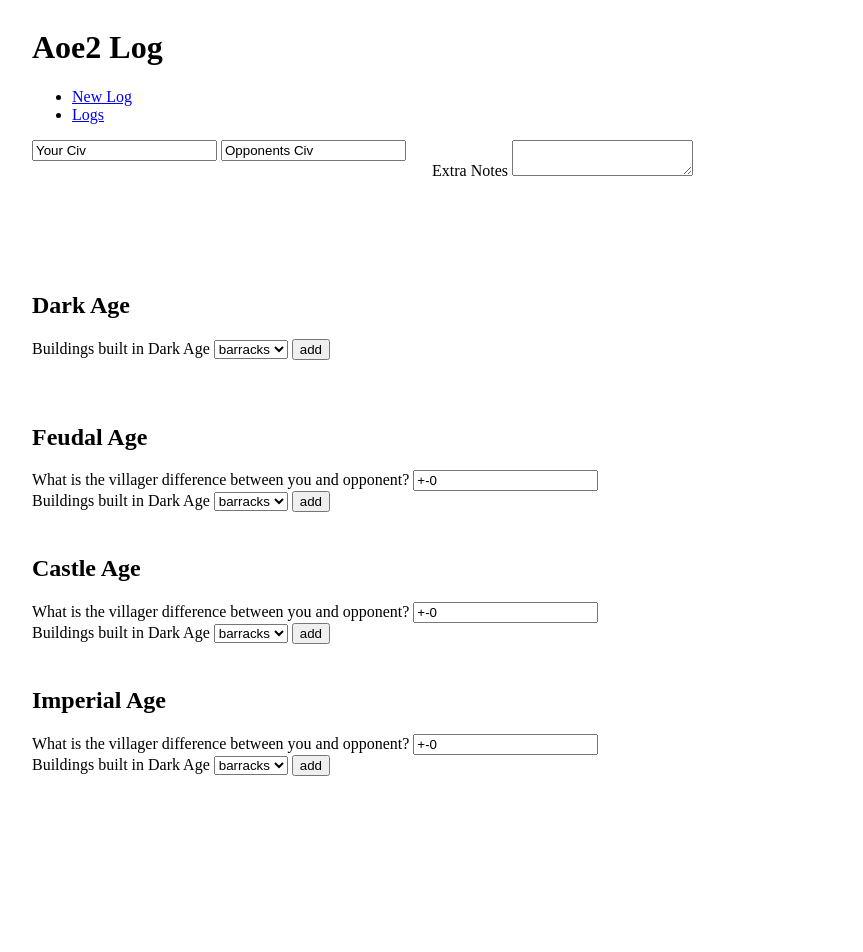
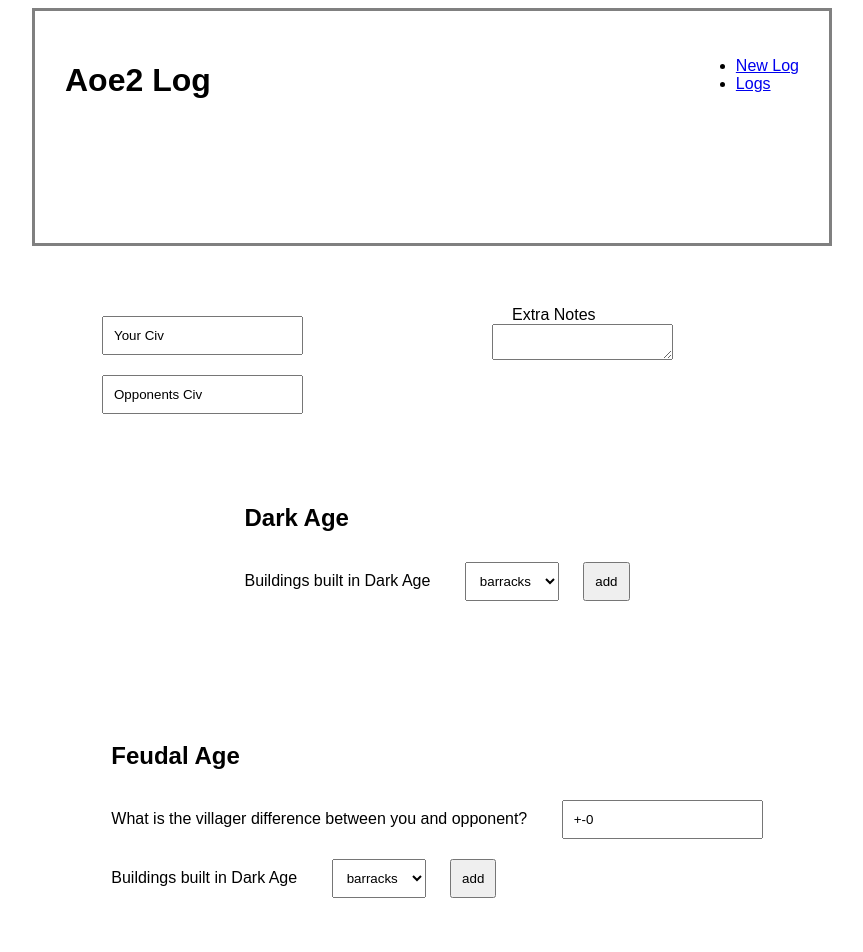
Before and after one commit to TechnicalScando/BattleLog, a plain HTML site: page index.html in a window 1280 px wide. Shown: the top 952 px of the page, without its empty margins (208-1071 px from the left). Drawn offline with Linux system fonts and the light colour scheme.

Commit message:
Fixed footer, added styling to inputs and labels

```diff
--- a/index.html
+++ b/index.html
@@ -28,10 +28,10 @@
       <input type="text" class="civ" value="Opponents Civ">
     </div>
 
-   <div class="darkage">
+    <div class="darkage">
       <h2>Dark Age</h2>
-      <label for="darkagebuildings" >Buildings built in Dark Age</label>
-      <select id="darkagebuildings" >
+      <label for="darkagebuildings">Buildings built in Dark Age</label>
+      <select id="darkagebuildings">
         <option value="barracks">barracks</option>
         <option value="mill">mill</option>
       </select>
@@ -93,10 +93,9 @@
       <label for="notesbox">Extra Notes</label>
       <textarea id="notesbox" name="notesbox"></textarea>
     </div>
-  </div>
-
-  <div class="footer">
-    TEXT
+    <div class="footer">
+      <p> footer</p>
+    </div>
   </div>
 
 </body>
--- a/style.css
+++ b/style.css
@@ -10,10 +10,14 @@
   grid-template-rows: repeat(7, 1fr);
   grid-template-columns: 400px 400px;
   justify-content: center;
+  justify-items: center;
 }
 
 .header {
   grid-area: head;
+  border: 3px solid gray;
+  padding: 30px;
+  justify-self: stretch;
 }
 
 .darkage {
@@ -32,10 +36,54 @@
   grid-area: imp;
 }
 
+.civs{
+  grid-area: civs;
+  margin: 30px 30px;
+  padding: 30px 30px;
+}
+
 .extranotes {
   grid-area: extranotes;
+  margin: 30px 30px;
+  padding: 30px 30px;
 }
 
-.foot {
-  grid-area: head;
+.footer {
+  grid-area: foot;
+  border: 3px solid gray;
+  justify-self: stretch;
 }
+
+
+h1 {
+  float: left;
+  align-self: center;
+}
+
+h2 {
+  margin: 10px 10px;
+  padding: 10px 10px;
+}
+
+ul {
+  float: right;
+}
+
+select {
+  margin: 10px 10px;
+  padding: 10px 10px;
+}
+
+input {
+  margin: 10px 10px;
+  padding: 10px 10px;
+}
+
+label {
+  margin: 10px 10px;
+  padding: 10px 10px;
+}
+
+div{
+  font-family: sans-serif;
+}
```
